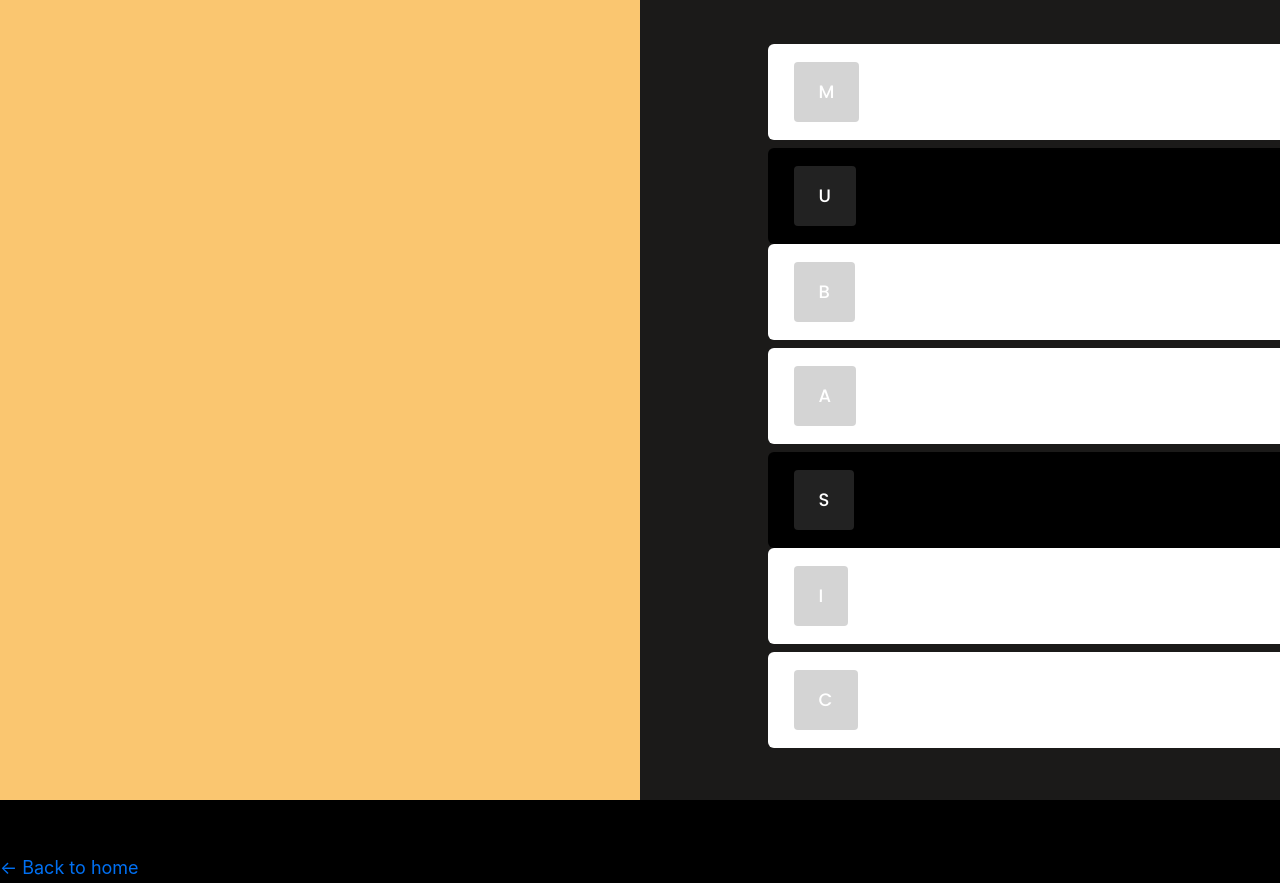
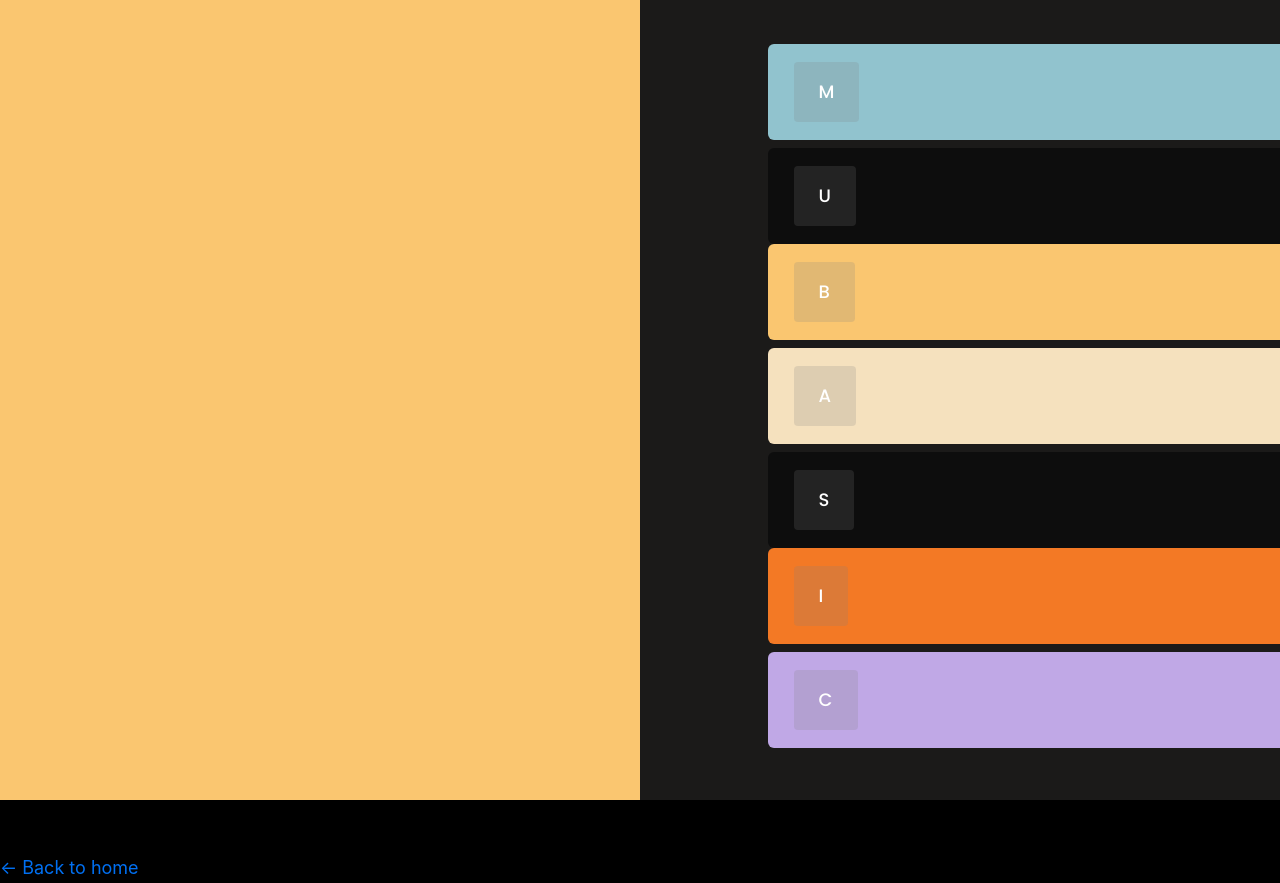
Before and after one commit to waynecen/lets-code, a Next.js app: page /pens/mubasic in a window 1280 px wide. Built offline with nearby package versions, Linux system fonts and the light colour scheme.

Commit message:
Add piano key data, update piano key styling

```diff
--- a/components/PianoKey.tsx
+++ b/components/PianoKey.tsx
@@ -1,9 +1,18 @@
 import styles from "./pianokey.module.scss";
+import { pianoKeyData } from "../data/pianoKeyData.tsx";
 
-export default function PianoKey({ children, color }) {
-	return (
-		<div className={color ? styles.colorKey : styles.blackKey}>
-			<p className={styles.letterBox}>{children}</p>
-		</div>
-	);
+export default function PianoKey() {
+	const pianoKeys = pianoKeyData.map((key, index) => {
+		return (
+			<div
+				key={index}
+				className={key.isColor ? styles.colorKey : styles.blackKey}
+				style={{ backgroundColor: key.backgroundColor }}
+			>
+				<p className={styles.letterBox}>{key.letter}</p>
+			</div>
+		);
+	});
+
+	return pianoKeys;
 }
--- a/components/pianokey.module.scss
+++ b/components/pianokey.module.scss
@@ -33,6 +33,6 @@
 	align-items: center;
 	margin-left: 5%;
 	padding: 25px;
-	background-color: rgba(114, 114, 114, 0.3);
+	background-color: rgba(126, 126, 126, 0.2);
 	border-radius: 4px;
 }
--- /dev/null
+++ b/data/pianoKeyData.tsx
@@ -0,0 +1,49 @@
+export const pianoKeyData: {
+	letter: string;
+	isColor: boolean;
+	audioSource: string;
+	backgroundColor: string;
+}[] = [
+	{
+		letter: "M",
+		isColor: true,
+		audioSource: "/",
+		backgroundColor: "#91C3CE",
+	},
+	{
+		letter: "U",
+		isColor: false,
+		audioSource: "/",
+		backgroundColor: "#0D0D0D",
+	},
+	{
+		letter: "B",
+		isColor: true,
+		audioSource: "/",
+		backgroundColor: "#FAC670",
+	},
+	{
+		letter: "A",
+		isColor: true,
+		audioSource: "/",
+		backgroundColor: "#F5E1BE",
+	},
+	{
+		letter: "S",
+		isColor: false,
+		audioSource: "/",
+		backgroundColor: "#0D0D0D",
+	},
+	{
+		letter: "I",
+		isColor: true,
+		audioSource: "/",
+		backgroundColor: "#F37925",
+	},
+	{
+		letter: "C",
+		isColor: true,
+		audioSource: "/",
+		backgroundColor: "#C0A8E6",
+	},
+];
--- a/pages/pens/mubasic.tsx
+++ b/pages/pens/mubasic.tsx
@@ -16,13 +16,7 @@ export default function mubasic() {
 				<div className={styles.about}></div>
 				<div className={styles.musicKeys}>
 					<div className={styles.wrapper}>
-						<PianoKey color>M</PianoKey>
-						<PianoKey color={false}>U</PianoKey>
-						<PianoKey color>B</PianoKey>
-						<PianoKey color>A</PianoKey>
-						<PianoKey color={false}>S</PianoKey>
-						<PianoKey color>I</PianoKey>
-						<PianoKey color>C</PianoKey>
+						<PianoKey></PianoKey>
 					</div>
 				</div>
 			</section>
```
